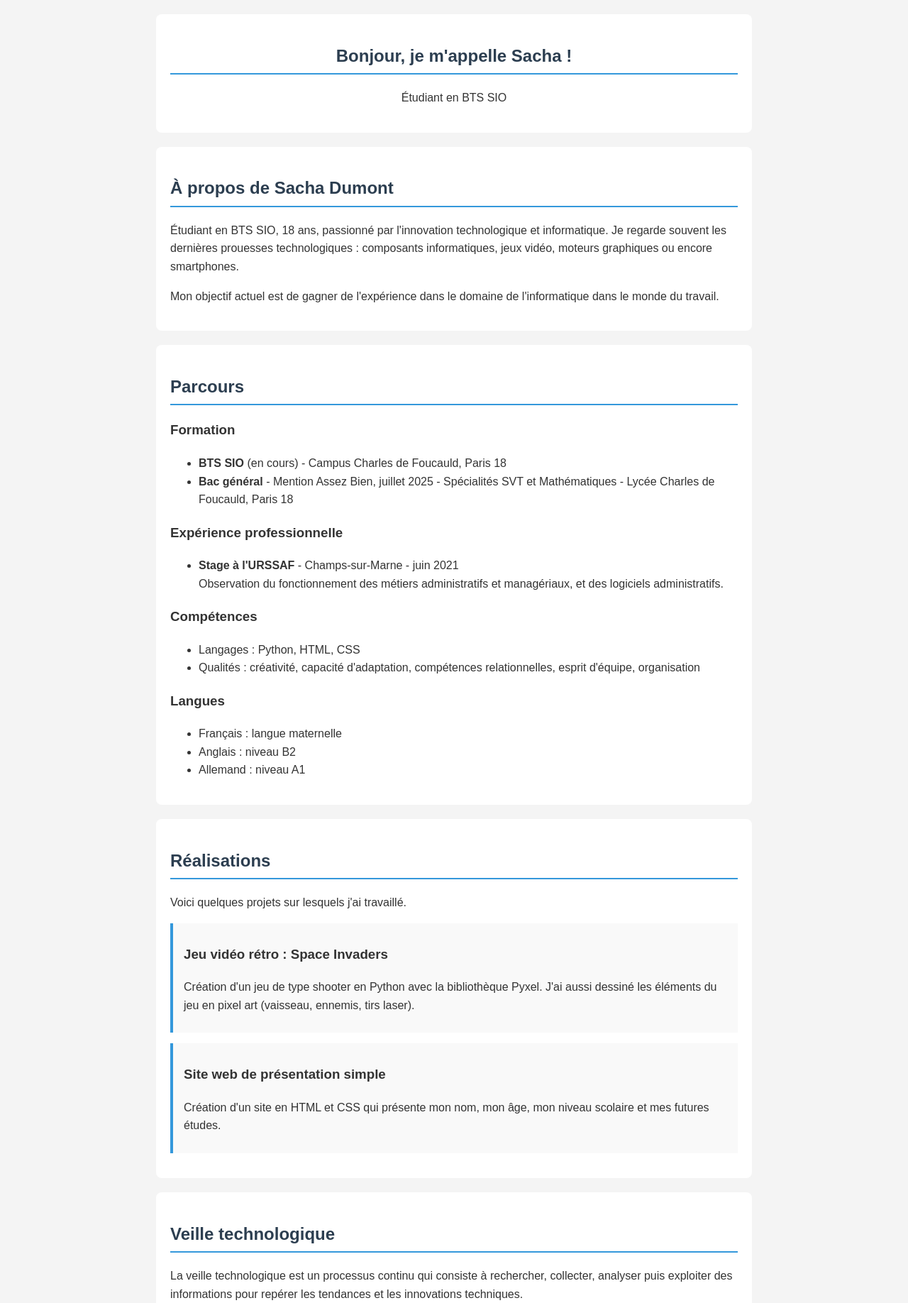
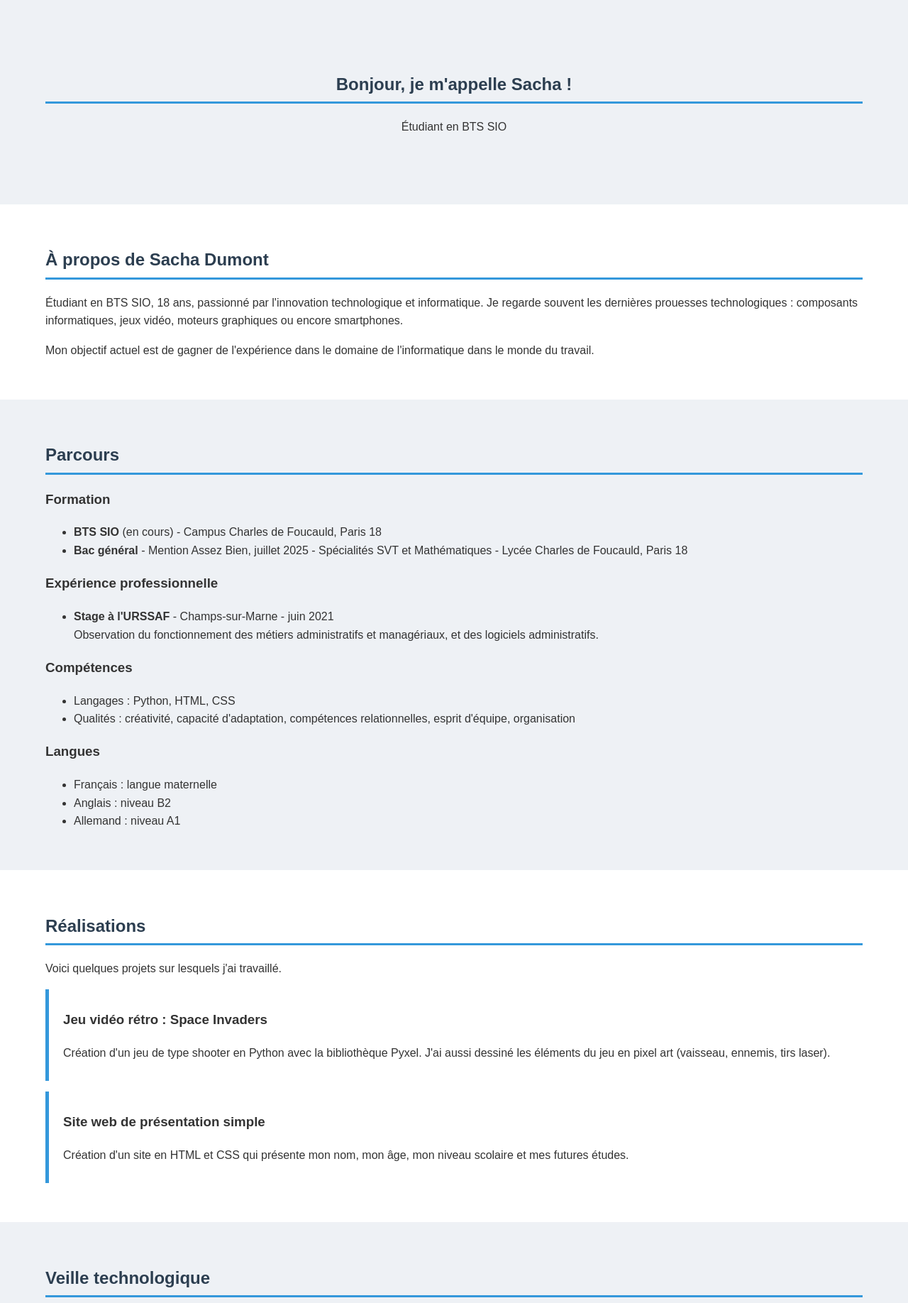
Before and after one commit to sddragon/Portefolio, a PHP site: page / in a window 1280 px wide. Shown: the part 117-1953 px from the top of the page at 71% size. Run offline with PHP 8.4, Linux system fonts and the light colour scheme.

Commit message:
Refactor CSS to use CSS variables for colors

```diff
--- a/style.css
+++ b/style.css
@@ -1,17 +1,26 @@
-/* Style général */
+/* ===== COULEURS (à modifier ici pour changer tout le site) ===== */
+:root {
+  --couleur-principale: #2c3e50;  /* en-tête, pied de page, titres */
+  --couleur-accent: #3498db;      /* traits, bordures, liens */
+  --fond-page: #eef1f5;           /* fond des sections 1, 3, 5... */
+  --fond-section: #ffffff;        /* fond des sections 2, 4, 6... */
+  --texte: #333333;
+}
+
+/* ===== STYLE GÉNÉRAL ===== */
 body {
   font-family: Arial, sans-serif;
   margin: 0;
-  background-color: #f4f4f4;
-  color: #333;
+  background-color: var(--fond-page);
+  color: var(--texte);
   line-height: 1.6;
 }
 
-/* En-tête et menu */
+/* ===== EN-TÊTE ET MENU (pleine largeur) ===== */
 header {
-  background-color: #2c3e50;
+  background-color: var(--couleur-principale);
   color: white;
-  padding: 15px 30px;
+  padding: 15px 5%;
   text-align: center;
 }
 
@@ -26,40 +35,47 @@ nav a {
 }
 
 nav a:hover {
-  text-decoration: underline;
+  color: var(--couleur-accent);
 }
 
-/* Sections */
+/* ===== SECTIONS (pleine largeur) ===== */
 section {
-  max-width: 800px;
-  margin: 20px auto;
-  padding: 20px;
-  background-color: white;
-  border-radius: 8px;
+  padding: 40px 5%;
+  background-color: var(--fond-section);
+}
+
+/* une section sur deux avec un fond différent */
+section:nth-of-type(odd) {
+  background-color: var(--fond-page);
 }
 
 h2 {
-  color: #2c3e50;
-  border-bottom: 2px solid #3498db;
+  color: var(--couleur-principale);
+  border-bottom: 3px solid var(--couleur-accent);
   padding-bottom: 5px;
+}
+
+a {
+  color: var(--couleur-accent);
 }
 
 #accueil {
   text-align: center;
+  padding: 80px 5%;
 }
 
-/* Encadrés des projets et de la veille */
+/* ===== ENCADRÉS (projets et veille) ===== */
 .projet {
-  border-left: 4px solid #3498db;
-  background-color: #f9f9f9;
-  padding: 10px 15px;
+  border-left: 5px solid var(--couleur-accent);
+  background-color: white;
+  padding: 10px 20px;
   margin-bottom: 15px;
 }
 
-/* Pied de page */
+/* ===== PIED DE PAGE ===== */
 footer {
-  background-color: #2c3e50;
+  background-color: var(--couleur-principale);
   color: white;
   text-align: center;
-  padding: 10px;
+  padding: 15px 5%;
 }
```
